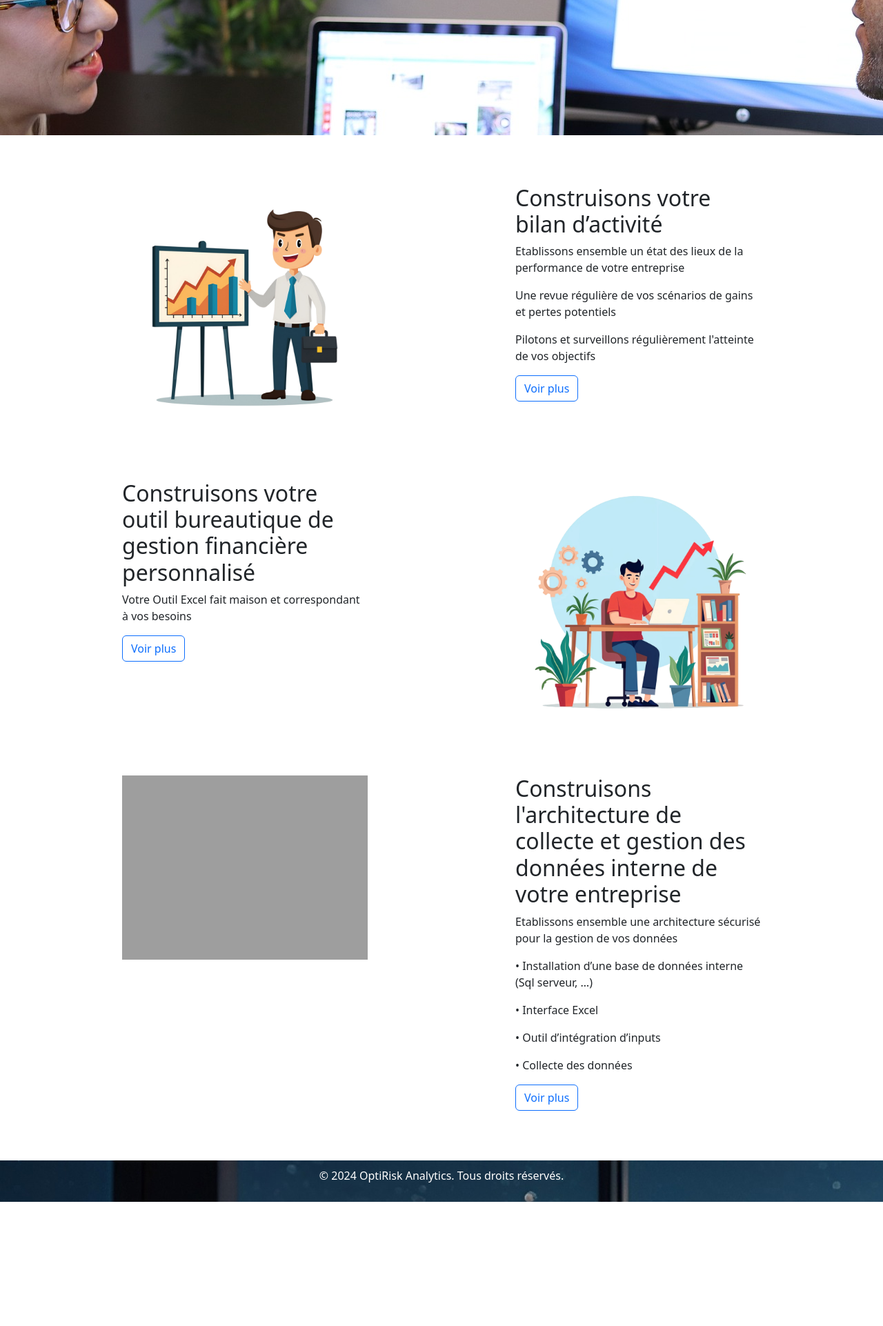
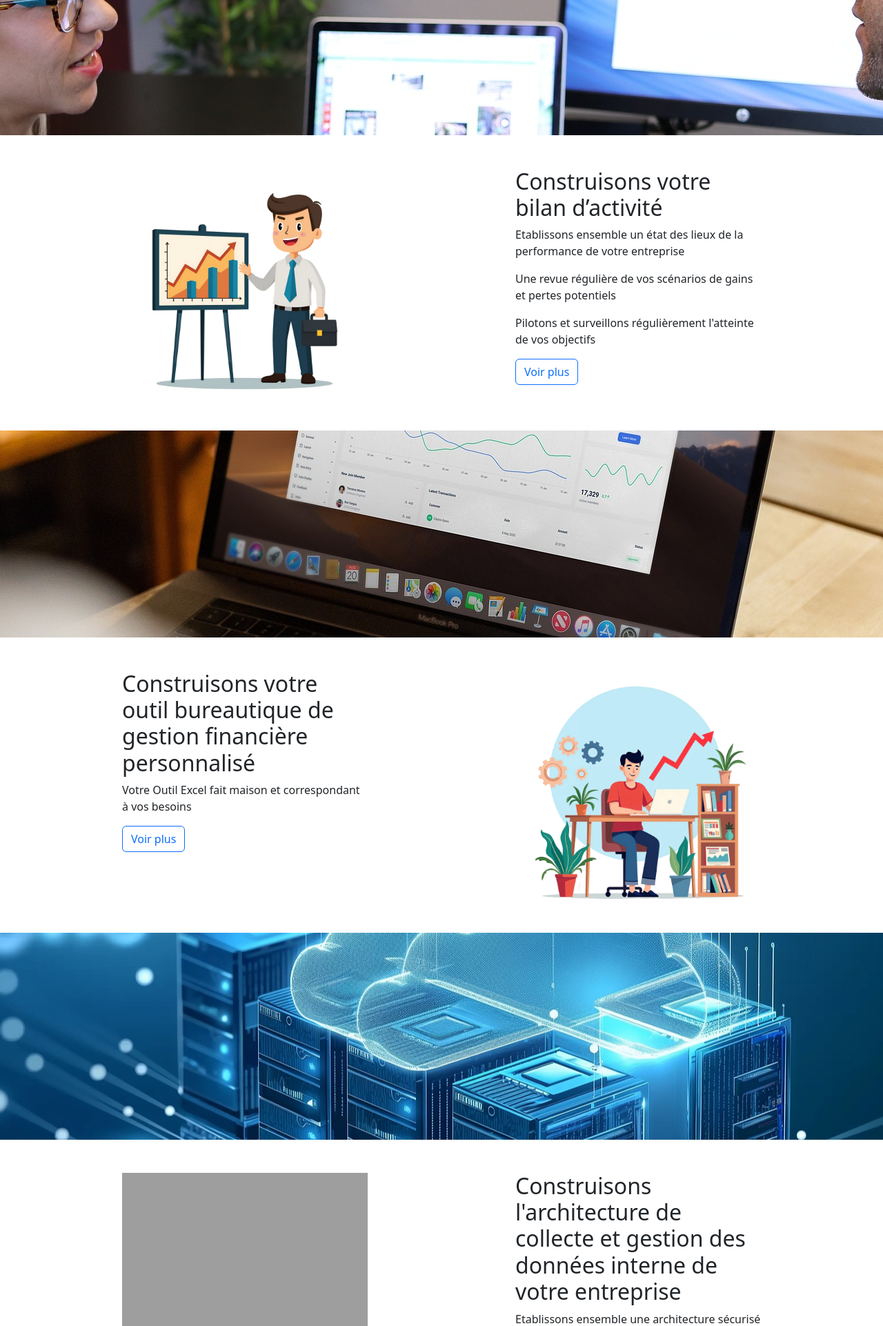
Before and after one commit to dorian68/OptiRisk_Analytics, a Django app: page / in a window 1280 px wide. Shown: the part 1472-3394 px from the top of the page at 69% size. Before the commit the page ends 3214 px from the top, so only its background shows below. Run offline with Django 3.2, Linux system fonts and the light colour scheme; some libraries are stand-ins or nearby versions; grey boxes are pictures that could not be loaded.

Commit message:
first of Jan

```diff
--- a/website/templates/home2.html
+++ b/website/templates/home2.html
@@ -26,6 +26,27 @@
 width: 100%;
 height: 300px;
 }
+
+.middle_image2 {
+background-image: url('../static/modern_tool.jpg');
+background-position: center;
+background-attachment: fixed;
+position: relative;
+width: 110%;
+height: 300px;
+zoom: 100%;
+}
+
+.middle_image3 {
+background-image: url('../static/dataBase.jpg');
+background-position: center;
+background-attachment: fixed;
+position: relative;
+width: 110%;
+height: 300px;
+zoom: 100%;
+}
+
     /* Style par défaut pour l'image */
 .front_img {
 background-size: contain;
@@ -222,16 +243,13 @@
     </div>
 </div>
 
+<!-- FIRST FIXED IMAGE -->
 <div class="container-fluid middle_image mt-4">
 
 </div>
 
 <div class="container text-left mt-4">
 
-    <!--SAPCING-->
-    <div class="row mt-4">
-
-    </div>
     <!--SAPCING-->
     <div class="row mt-4">
 
@@ -249,10 +267,15 @@
             <a type="button" class="btn btn-outline-primary" href="{% url 'serviceFirst' %}">Voir plus</a>
         </div>
     </div>
-    <!--SAPCING-->
-    <div class="row mt-4">
 
  </div>
+
+<!-- SECOND FIXED IMAGE -->
+<div class="container-fluid middle_image2 mt-4">
+
+</div>
+
+<div class="container text-left mt-4">
     <!--SAPCING-->
     <div class="row mt-4">
 
@@ -268,18 +291,21 @@
             <img src="../static/outil_bureautique2.png" class="img-fluid"  style="width:100%"></img>
         </div>
     </div>
+</div>
+
+<!-- THIRD FIXED IMAGE -->
+<div class="container-fluid middle_image3 mt-4">
+
+</div>
+
+<div class="container text-left mt-4">
 
     <!--SAPCING-->
     <div class="row mt-4">
 
     </div>
-    <!--SAPCING-->
-    <div class="row mt-4">
-
-    </div>
-
+    <!-- Prestation 3-->
     <div class="row row-cols-1 row-cols-md-3 mt-4">
-        <!-- Prestation 3-->
         <div class="col mx-auto">
             <img src="https://www.eurotechconseil.com/wp-content/uploads/2023/12/evolution-data.webp" class="img-fluid" style="width:100%"></img>
         </div>
@@ -293,12 +319,24 @@
             <a type="button" class="btn btn-outline-primary" href="{% url 'serviceThird' %}">Voir plus</a>
         </div>
     </div>
+
+
+
     <!--SAPCING-->
     <div class="row mt-4">
 
     </div>
+
+
+
     <!--SAPCING-->
-    <div class="row my-4">
+    <div class="row mt-4">
+
+    </div>
+
+
+    <!--SAPCING-->
+    <div class="row mt-4">
 
     </div>
 </div>
```
Also changed, not shown: website/static/bilan_act_2.jpg (added), website/static/dataBase.jpg (added), website/static/dataBase2.jpg (added). Lines whose indentation alone changed are shown as unchanged.
